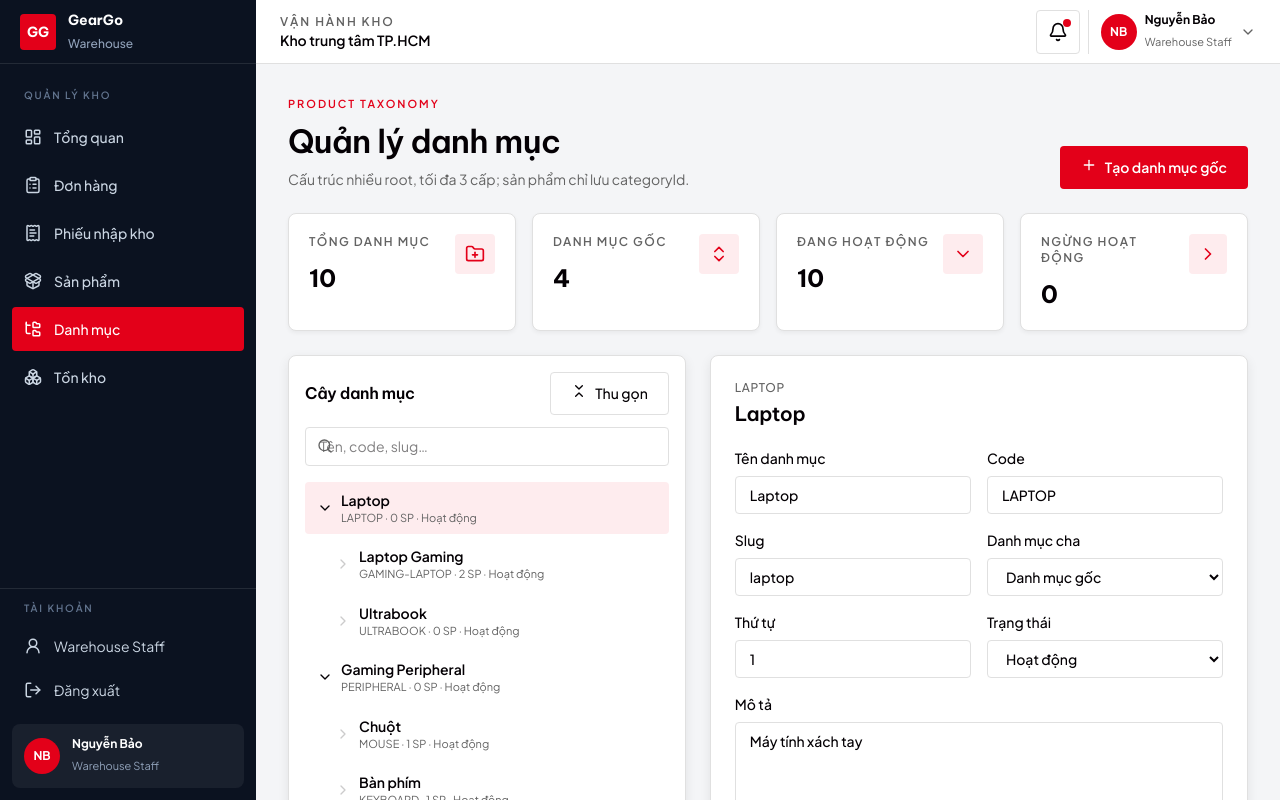
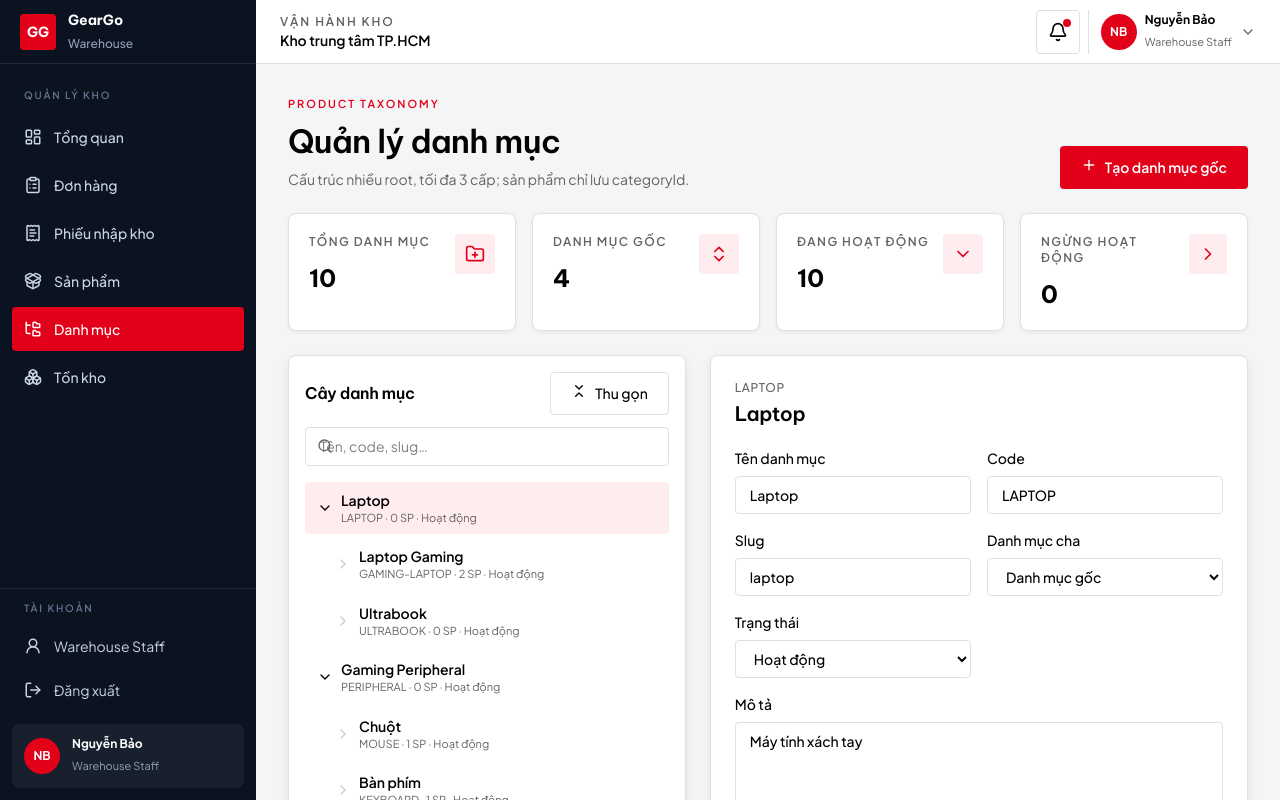
Before and after one commit to NexGear-SFE/NexGear-FE, a React (Vite) app: page /admin/warehouse/categories in a window 1280 px wide. Shown: the top 800 px of the page. Built offline with nearby package versions, Linux system fonts and the light colour scheme.

Commit message:
fix(category): remove sortOrder input field from category form

```diff
--- a/src/pages/Warehouse/Categories/CategoryManagementPage.tsx
+++ b/src/pages/Warehouse/Categories/CategoryManagementPage.tsx
@@ -140,7 +140,6 @@ export function CategoryManagementPage() {
             <label className="text-sm font-medium">Code<input value={formValues.code} onChange={(event) => updateField('code', event.target.value.toUpperCase())} onBlur={() => updateField('code', normalizeSkuSegment(formValues.code))} className="input-gaming mt-2 w-full" aria-invalid={Boolean(errors.code)} />{errors.code && <span className="mt-1 block text-xs text-error-700">{errors.code}</span>}</label>
             <label className="text-sm font-medium">Slug<input value={formValues.slug} onChange={(event) => updateField('slug', event.target.value.toLowerCase())} className="input-gaming mt-2 w-full" aria-invalid={Boolean(errors.slug)} />{errors.slug && <span className="mt-1 block text-xs text-error-700">{errors.slug}</span>}</label>
             <label className="text-sm font-medium">Danh mục cha<select value={formValues.parentId ?? ''} onChange={(event) => updateField('parentId', event.target.value || null)} className="input-gaming mt-2 w-full" aria-invalid={Boolean(errors.parentId)}><option value="">Danh mục gốc</option>{parentOptions.map((option) => <option key={option.id} value={option.id}>{option.breadcrumb}</option>)}</select>{errors.parentId && <span className="mt-1 block text-xs text-error-700">{errors.parentId}</span>}</label>
-            <label className="text-sm font-medium">Thứ tự<input value={formValues.sortOrder} onChange={(event) => updateField('sortOrder', Number(event.target.value))} type="number" min="0" className="input-gaming mt-2 w-full" /></label>
             <label className="text-sm font-medium">Trạng thái<select value={formValues.status} onChange={(event) => updateField('status', event.target.value as CategoryFormValues['status'])} className="input-gaming mt-2 w-full"><option value="ACTIVE">Hoạt động</option><option value="INACTIVE">Ngừng hoạt động</option></select></label>
             <label className="text-sm font-medium sm:col-span-2">Mô tả<textarea value={formValues.description} onChange={(event) => updateField('description', event.target.value)} rows={4} className="input-gaming mt-2 w-full resize-y" /></label>
             <div className="rounded-sm bg-surface-200 p-3 text-xs text-text-600 sm:col-span-2"><strong className="text-text-900">Breadcrumb preview:</strong> {formValues.parentId ? `${buildCategoryBreadcrumb(categories, formValues.parentId)} / ` : ''}{formValues.name || 'Tên danh mục'}</div>
```
